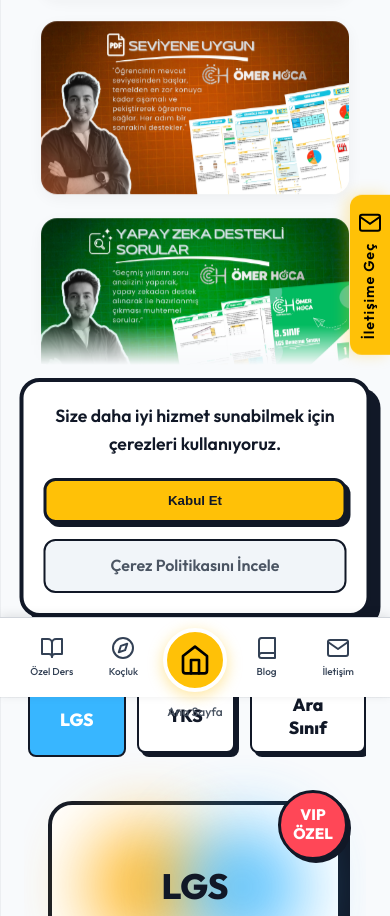
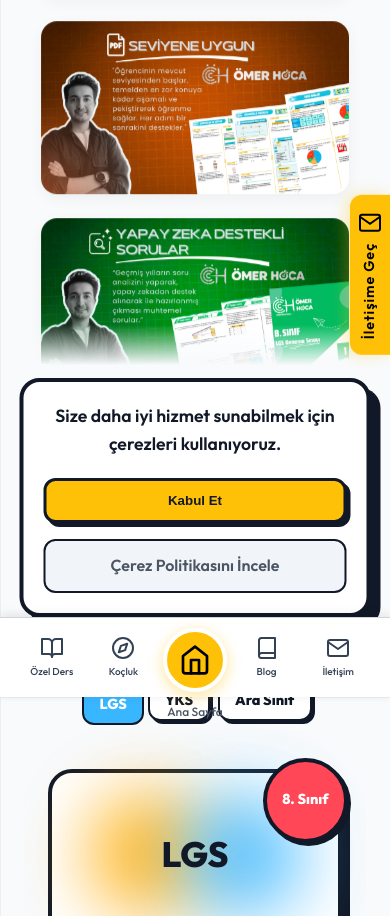
Before and after one commit to ometin-ops/omerhocam, a plain HTML site: page ozel-ders.html in a window 390 px wide. Shown: the part 147-1063 px from the top of the page. Drawn offline with Linux system fonts and the light colour scheme.

Commit message:
Add files via upload

```diff
--- a/ozel-ders.html
+++ b/ozel-ders.html
@@ -190,7 +190,7 @@
             <div class="neo-pricing-container">
                 <!-- LGS Package (Red Theme) -->
                 <div class="neo-pricing-card theme-red" id="lgs-paket" style="display: flex;">
-                    <div class="price-badge-round">VIP<br>ÖZEL</div>
+                    <div class="price-badge-round">8. Sınıf</div>
                     <div style="position: relative; text-align: center; padding: 20px 0; overflow: visible; width: 100%; display: flex; justify-content: center; align-items: center;">
                         <div style="position: absolute; top: -20px; left: 5%; width: 120px; height: 120px; background: #ffaa00; border-radius: 50%; filter: blur(35px); opacity: 0.85; z-index: 0; pointer-events: none;"></div>
                         <div style="position: absolute; bottom: -20px; right: 5%; width: 120px; height: 120px; background: #38b6ff; border-radius: 50%; filter: blur(35px); opacity: 0.85; z-index: 0; pointer-events: none;"></div>
@@ -212,7 +212,7 @@
 
                 <!-- YKS Package (Blue Theme) -->
                 <div class="neo-pricing-card theme-blue" id="yks-paket">
-                    <div class="price-badge-round">PRO<br>EĞİTİM</div>
+                    <div class="price-badge-round">12. Sınıf<br>Ve Mezun</div>
                     <div style="position: relative; text-align: center; padding: 20px 0; overflow: visible; width: 100%; display: flex; justify-content: center; align-items: center;">
                         <div style="position: absolute; top: -20px; left: 5%; width: 120px; height: 120px; background: #ffaa00; border-radius: 50%; filter: blur(35px); opacity: 0.85; z-index: 0; pointer-events: none;"></div>
                         <div style="position: absolute; bottom: -20px; right: 5%; width: 120px; height: 120px; background: #38b6ff; border-radius: 50%; filter: blur(35px); opacity: 0.85; z-index: 0; pointer-events: none;"></div>
@@ -234,7 +234,7 @@
 
                 <!-- Ara Sınıf Package (Purple Theme) -->
                 <div class="neo-pricing-card theme-purple" id="ara-sinif-paket">
-                    <div class="price-badge-round">TAM<br>DESTEK</div>
+                    <div class="price-badge-round">5-11. Sınıf</div>
                     <div style="position: relative; text-align: center; padding: 20px 0; overflow: visible; width: 100%; display: flex; justify-content: center; align-items: center;">
                         <div style="position: absolute; top: -20px; left: 5%; width: 120px; height: 120px; background: #ffaa00; border-radius: 50%; filter: blur(35px); opacity: 0.85; z-index: 0; pointer-events: none;"></div>
                         <div style="position: absolute; bottom: -20px; right: 5%; width: 120px; height: 120px; background: #38b6ff; border-radius: 50%; filter: blur(35px); opacity: 0.85; z-index: 0; pointer-events: none;"></div>
--- a/style.css
+++ b/style.css
@@ -1447,20 +1447,21 @@
   position: absolute;
   top: -25px;
   right: -25px;
-  width: 80px;
-  height: 80px;
+  width: 95px;
+  height: 95px;
   border-radius: 50%;
-  border: 3px solid #111827;
+  border: 4px solid #111827;
   display: flex;
   align-items: center;
   justify-content: center;
   font-weight: 800;
-  font-size: 1.1rem;
+  font-size: 1rem;
   color: #ffffff;
   box-shadow: 4px 4px 0px #111827;
   z-index: 10;
   text-align: center;
-  line-height: 1.2;
+  line-height: 1.1;
+  padding: 5px;
 }
 
 .neo-pricing-card h3 {
@@ -1620,12 +1621,12 @@
 
 .tab-btn {
     background: #ffffff;
-    border: 2px solid #111827;
+    border: 3px solid #111827;
     box-shadow: 4px 4px 0px #111827;
     padding: 12px 30px;
     font-weight: 800;
-    font-size: 1.1rem;
-    border-radius: 8px;
+    font-size: 1.15rem;
+    border-radius: 12px;
     cursor: pointer;
     transition: all 0.2s;
     font-family: inherit;
@@ -1703,11 +1704,24 @@
         box-shadow: 8px 8px 0px #111827;
     }
     .price-badge-round {
-        width: 70px;
-        height: 70px;
-        font-size: 0.95rem;
+        width: 85px;
+        height: 85px;
+        font-size: 0.9rem;
         top: -15px;
         right: -10px;
+        box-shadow: 3px 3px 0px #111827;
+        line-height: 1.1;
+    }
+
+    .package-tabs {
+        gap: 8px;
+        padding: 0 10px;
+    }
+
+    .tab-btn {
+        padding: 10px 15px;
+        font-size: 0.9rem;
+        border-width: 2px;
         box-shadow: 3px 3px 0px #111827;
     }
 }
```
